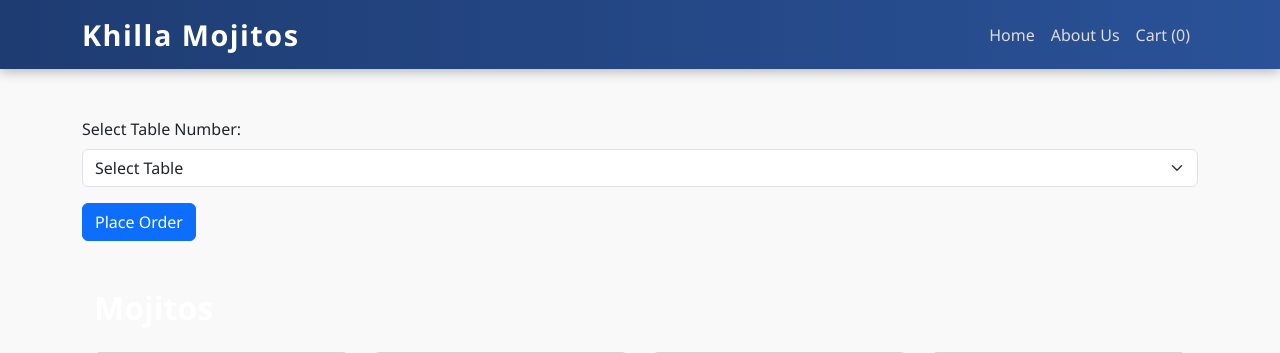
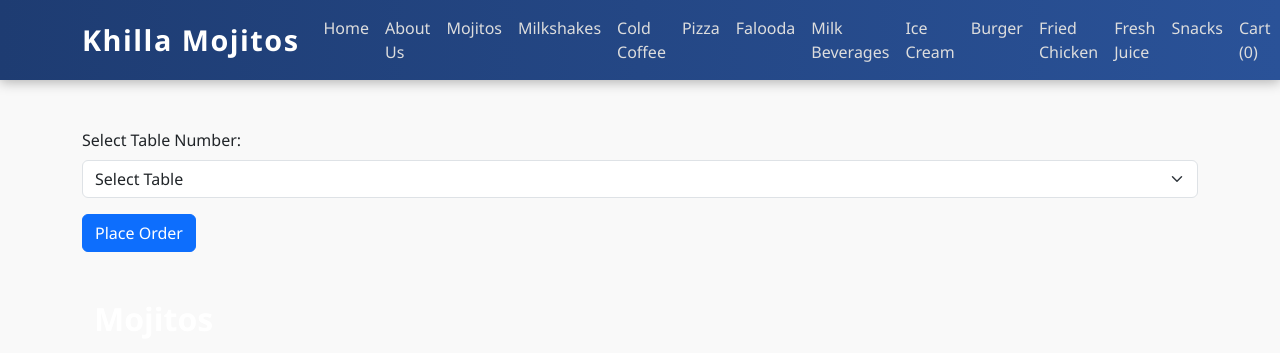
Before and after one commit to Sahilsz1523/khilla-mojitos, a Django app: page /mojito/index/ in a window 1280 px wide. Shown: the top 353 px of the page. Run offline with Django 5.2, Linux system fonts and the light colour scheme; some libraries are stand-ins or nearby versions.

```diff
--- a/mojito/templates/about.html
+++ b/mojito/templates/about.html
@@ -28,7 +28,7 @@
       <!-- Creator: Website Developer -->
       <div class="col-md-5 col-lg-4 mb-5 text-center">
         <img src="{% static 'images/sahil.jpg' %}" alt="Website Creator" class="rounded-circle img-fluid mb-3" />
-        <h4>Website Creator Name</h4>
+        <h4>Website Creator SAHIL S Z</h4>
         <p class="text-muted fst-italic">Website Developer</p>
         <p><a href="mailto:sahilsn2005@gmail.com" class="text-decoration-none text-white"><i class="bi bi-envelope-fill"></i> creator@example.com</a></p>
         <p>
--- a/mojito/templates/base.html
+++ b/mojito/templates/base.html
@@ -15,16 +15,35 @@
   <!-- Navigation Bar -->
   <nav class="navbar navbar-expand-lg navbar-dark bg-dark sticky-top">
     <div class="container">
-      <a class="navbar-brand" href="#">Khilla Mojitos</a>
+      <a class="navbar-brand" href="{% url 'index' %}">Khilla Mojitos</a>
       <button class="navbar-toggler" type="button" data-bs-toggle="collapse" data-bs-target="#navbarNav"
         aria-controls="navbarNav" aria-expanded="false" aria-label="Toggle navigation">
         <span class="navbar-toggler-icon"></span>
       </button>
+
       <div class="collapse navbar-collapse" id="navbarNav">
         <ul class="navbar-nav ms-auto">
           <li class="nav-item"><a class="nav-link" href="{% url 'index' %}">Home</a></li>
           <li class="nav-item"><a class="nav-link" href="{% url 'about' %}">About Us</a></li>
-          <li class="nav-item"><a class="nav-link" href="{% url 'cart_view' %}">Cart ({{ request.session.cart|length|default:0 }})</a></li>
+
+          <!-- Category Anchor Links -->
+          <li class="nav-item"><a class="nav-link" href="{% url 'index' %}#mojitos">Mojitos</a></li>
+          <li class="nav-item"><a class="nav-link" href="{% url 'index' %}#milkshakes">Milkshakes</a></li>
+          <li class="nav-item"><a class="nav-link" href="{% url 'index' %}#cold-coffee">Cold Coffee</a></li>
+          <li class="nav-item"><a class="nav-link" href="{% url 'index' %}#pizzas">Pizza</a></li>
+          <li class="nav-item"><a class="nav-link" href="{% url 'index' %}#falooda">Falooda</a></li>
+          <li class="nav-item"><a class="nav-link" href="{% url 'index' %}#milkbev">Milk Beverages</a></li>
+          <li class="nav-item"><a class="nav-link" href="{% url 'index' %}#icecream">Ice Cream</a></li>
+          <li class="nav-item"><a class="nav-link" href="{% url 'index' %}#burger">Burger</a></li>
+          <li class="nav-item"><a class="nav-link" href="{% url 'index' %}#friedchicken">Fried Chicken</a></li>
+          <li class="nav-item"><a class="nav-link" href="{% url 'index' %}#freshjuice">Fresh Juice</a></li>
+          <li class="nav-item"><a class="nav-link" href="{% url 'index' %}#snacks">Snacks</a></li>
+
+          <li class="nav-item">
+            <a class="nav-link" href="{% url 'cart_view' %}">
+              Cart ({{ request.session.cart|length|default:"0" }})
+            </a>
+          </li>
         </ul>
       </div>
     </div>
@@ -36,15 +55,5 @@
   <!-- Bootstrap JS -->
   <script src="https://cdn.jsdelivr.net/npm/bootstrap@5.3.0/dist/js/bootstrap.bundle.min.js"></script>
 
-  <!-- Price Update Script -->
-  <script>
-    function updatePrice(selectElement) {
-      const selectedOption = selectElement.options[selectElement.selectedIndex];
-      const price = selectedOption.getAttribute('data-price');
-      const itemName = selectElement.closest('form').querySelector('input[name="item_name"]').value;
-      document.getElementById(`price-${itemName.replace(/\s+/g, '-')}`).value = price;
-    }
-  </script>
-
 </body>
 </html>
--- a/mojito/templates/index.html
+++ b/mojito/templates/index.html
@@ -540,7 +540,7 @@
   </div>
 </section>
 <!--snacks-->
- <section id="snacks-section">
+ <section id="snacks">
     <h2>Snacks</h2>
     <div class="row">
 <!-- Fries Section -->
@@ -806,7 +806,7 @@
     </div>
 </section>
   <!-- Burgers -->
-<section class="mb-5">
+<section id="burger" class="mb-5">
   <h2 class="mb-4">Burgers</h2>
   <div class="row g-4">
     <div class="col-sm-6 col-md-4 col-lg-3">
@@ -823,7 +823,6 @@
         </div>
       </div>
     </div>
-
     <div class="col-sm-6 col-md-4 col-lg-3">
       <div class="card h-100">
         <img src="{% static 'images/double patti veg.jpeg' %}" class="card-img-top" alt="Double Patty Veg Burger">
@@ -947,7 +946,7 @@
 </section>
 
 <!--fried chickens-->
-<section class="mb-5">
+<section id="friedchicken" class="mb-5">
   <h2 class="mb-4">Fried Chicken</h2>
   <div class="row g-4">
 
@@ -1059,7 +1058,7 @@
     </div>
 </section>
 <!-- Fresh Juice Section -->
-<section class="mb-5">
+<section id="freshjuice" class="mb-5">
     <h2 class="mb-4">Fresh Juice</h2>
     <div class="row g-4">
         <div class="col-sm-6 col-md-4 col-lg-3">
@@ -1215,12 +1214,14 @@
 </section>
 
 <!-- Milk Beverages Section -->
-<section class="mb-5">
+<section id="milkbev" class="mb-5">
   <h2 class="mb-4">Milk Beverages</h2>
   <div class="row g-4">
+
+    <!-- Rose Milk -->
     <div class="col-sm-6 col-md-4 col-lg-3">
       <div class="card h-100">
-                <img src="{% static 'images/rosemilk.jpeg' %}"class="card-img-top" alt="Rose Milk">
+        <img src="{% static 'images/rosemilk.jpeg' %}" class="card-img-top" alt="Rose Milk">
         <div class="card-body d-flex flex-column">
           <h5 class="card-title">Rose Milk – ₹30</h5>
           <form method="POST" action="{% url 'add_to_cart' %}" class="mt-auto">
@@ -1232,6 +1233,7 @@
         </div>
       </div>
     </div>
+
 
         <div class="col-sm-6 col-md-4 col-lg-3">
             <div class="card h-100">
@@ -1266,7 +1268,7 @@
 </section>
 
 <!-- Ice Cream Dessert Section -->
-<section class="mb-5">
+<section id="icecream" class="mb-5">
     <h2 class="mb-4">Ice Cream Dessert</h2>
     <div class="row g-4">
         <div class="col-sm-6 col-md-4 col-lg-3">
```
Lines whose indentation alone changed are shown as unchanged.
